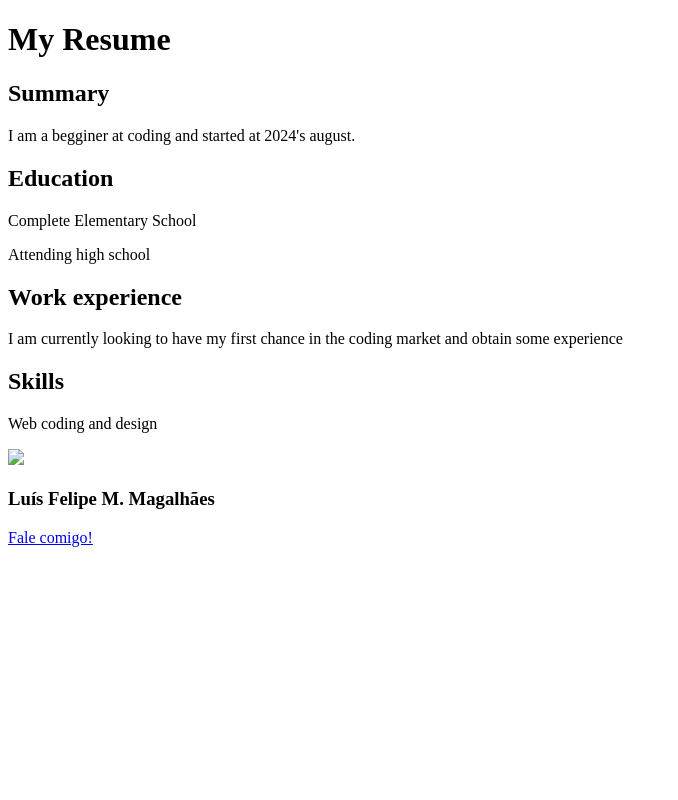
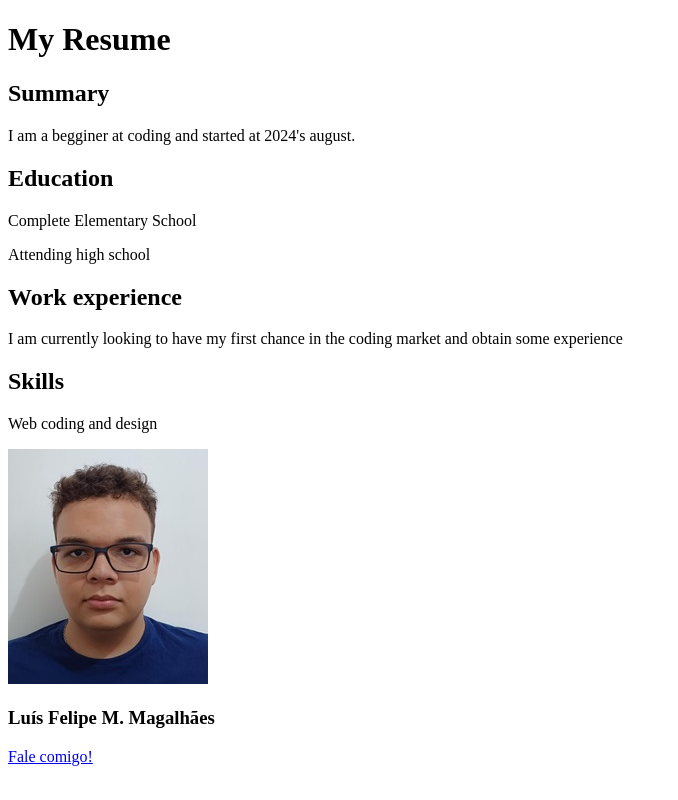
Before and after one commit to LuZeRuela/Teste, a plain HTML site: page index.html in a window 1280 px wide. Shown: the whole page, without its empty margins (0-678 px from the left). Drawn offline with Linux system fonts and the light colour scheme.

Commit message:
Update index.html

```diff
--- a/index.html
+++ b/index.html
@@ -19,7 +19,7 @@ I am currently looking to have my first chance in the coding market and obtain s
 
 Web coding and design
 
-<p><img src="Imagem do WhatsApp de 2024-08-12 à(s) 10.29.08_494218db.jpg"></p>
+<p><img src="FotoReduzida.jpg"></p>
 
 <h3>Luís Felipe M. Magalhães</h3>
 
```
